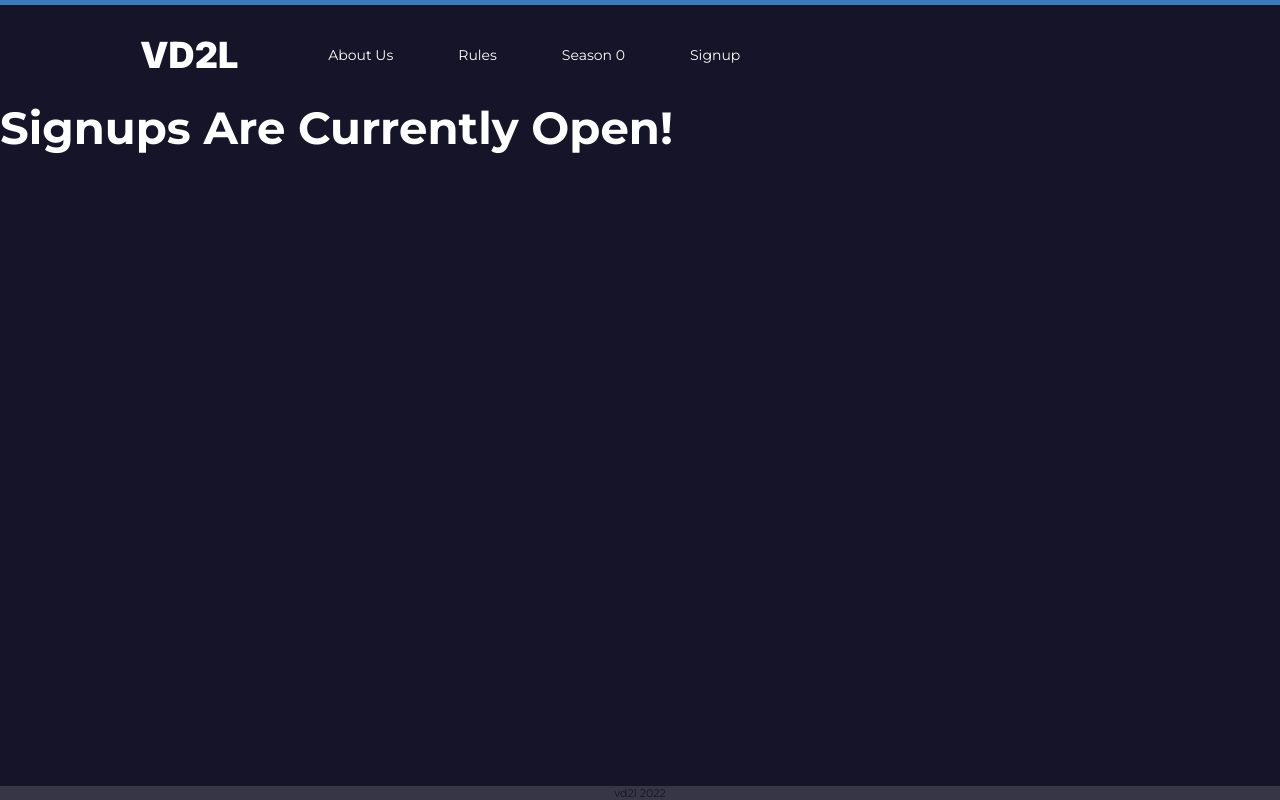
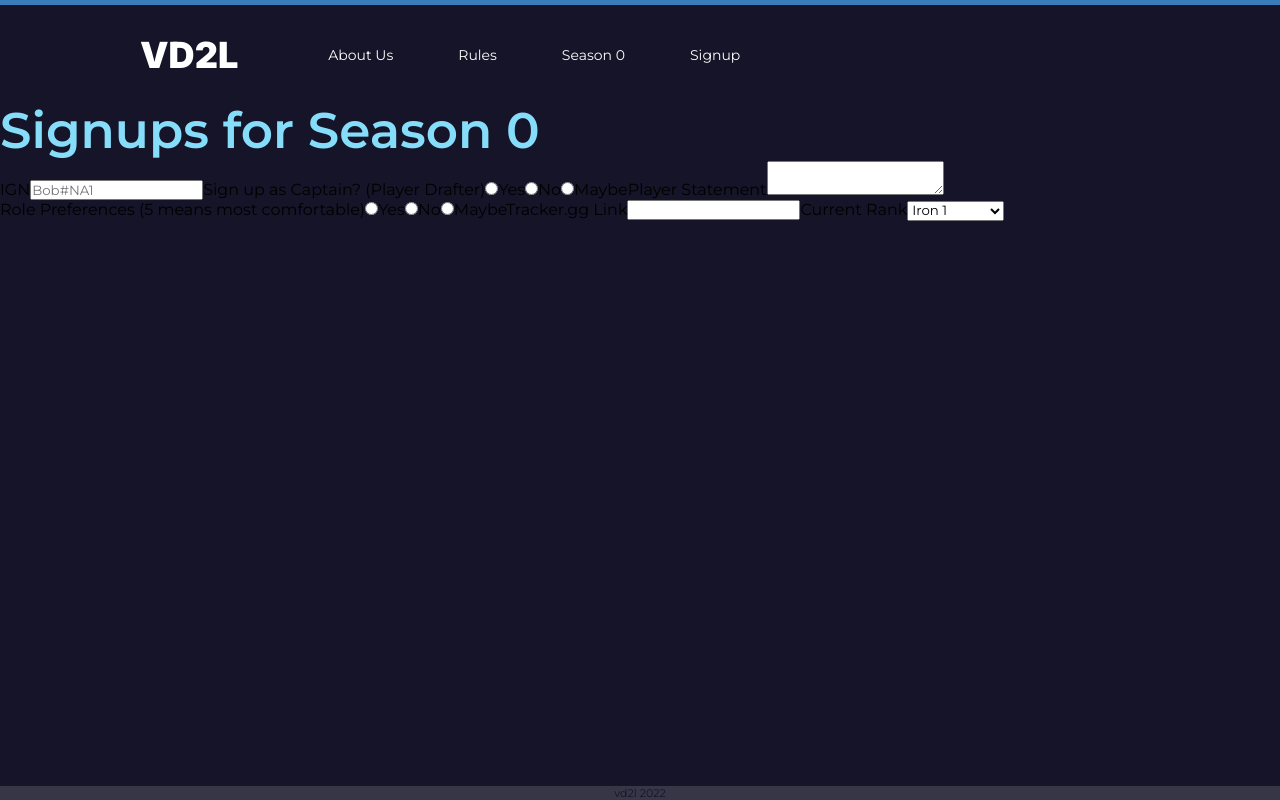
Before and after one commit to Yangjas4/VD2L-Website, a React (Vite) app in the folder vd2l/: page /signup in a window 1280 px wide. Built offline with nearby package versions, Linux system fonts and the light colour scheme.

Commit message:
non radio form elements

```diff
--- a/vd2l/src/Pages/Signup.jsx
+++ b/vd2l/src/Pages/Signup.jsx
@@ -3,10 +3,25 @@ import Footer from "../Components/Footer";
 import { useEffect, useState } from "react";
 import { isOpenDocRef } from "../firebase";
 import { getDocs } from "firebase/firestore";
+import { useFormik } from "formik";
 
 export default function Inhouse() {
 	const [isLoading, setIsLoading] = useState(true);
 	const [signupsOpen, setSignupsOpen] = useState(true);
+	const formik = useFormik({
+		initialValues: {
+			ign: "",
+			captain: 1,
+			statement: "",
+			controller: 5,
+			duelist: 5,
+			sentinal: 5,
+			initiator: 5,
+			tracker: "",
+			rank: 0,
+		}
+	});
+
 	// let signupObj
 
 	// useEffect(() => {
@@ -30,12 +45,81 @@ export default function Inhouse() {
 		<div className="inhouse">
 			<Navbar />
 			{signupsOpen ? (
-				<p className="season-no">Signups Are Currently Open!</p>
+				<>
+					<h1 className="season-title">Signups for Season 0</h1>
+					<form>
+						<div className="left-form">
+							<label for="ign">IGN</label>
+							<input
+								type="text"
+								id="ign"
+								name="ign"
+								placeholder="Bob#NA1"
+								onChange={formik.handleChange}
+								value={formik.values.ign}
+							/>
+							<label>Sign up as Captain? (Player Drafter)</label>
+							<input type="radio" id="yesCapt" name="captain" value="Yes"/>
+							<label for="yesCapt">Yes</label>
+							<input type="radio" id="noCapt" name="captain" value="No"/>
+							<label for="noCapt">No</label>
+							<input type="radio" id="maybeCapt" name="captain" value="Maybe"/>
+							<label for="maybeCapt">Maybe</label>
+
+							<label for="statement">Player Statement</label>
+							<textarea name="statement" id="statement" value={formik.values.statement} onChange={formik.handleChange}></textarea>
+						</div>
+						<div className="right-form">
+							<label>Role Preferences (5 means most comfortable)</label>
+							<input type="radio" id="yesCapt" name="captain" value="Yes"/>
+							<label for="yesCapt">Yes</label>
+							<input type="radio" id="noCapt" name="captain" value="No"/>
+							<label for="noCapt">No</label>
+							<input type="radio" id="maybeCapt" name="captain" value="Maybe"/>
+							<label for="maybeCapt">Maybe</label>
+
+
+							<label for="tracker">Tracker.gg Link</label>
+							<input
+								type="text"
+								id="tracker"
+								name="tracker"
+								placedholder="https://tracker.gg/valorant/profile/riot/bob%213i09NA1"
+								onChange={formik.handleChange}
+								value={formik.values.tracker}
+							/>
+
+							<label for="rank">Current Rank</label>
+							<select name="rank" id="rank">
+								<option value="Iron I">Iron 1</option>
+								<option value="Iron II">Iron 2</option>
+								<option value="Iron III">Iron 3</option>
+								<option value="Bronze I">Bronze 1</option>
+								<option value="Bronze II">Bronze 2</option>
+								<option value="Bronze III">Bronze 3</option>
+								<option value="Silver I">Silver 1</option>
+								<option value="Silver II">Silver 2</option>
+								<option value="Silver III">Silver 3</option>
+								<option value="Gold I">Gold 1</option>
+								<option value="Gold II">Gold 2</option>
+								<option value="Gold III">Gold 3</option>
+								<option value="Plat I">Plat 1</option>
+								<option value="Plat II">Plat 2</option>
+								<option value="Plat III">Plat 3</option>
+								<option value="Diamond I">Diamond 1</option>
+								<option value="Diamond II">Diamond 2</option>
+								<option value="Diamond III">Diamond 3</option>
+							</select>
+
+						</div>
+					</form>
+				</>
 			) : (
 				<>
 					<div className="signups-closed-container">
 						<p className="signups-closed">
 							Signups Are Currently Closed!
+
 						</p>
 					</div>
 					<div className="discord-container">
```
